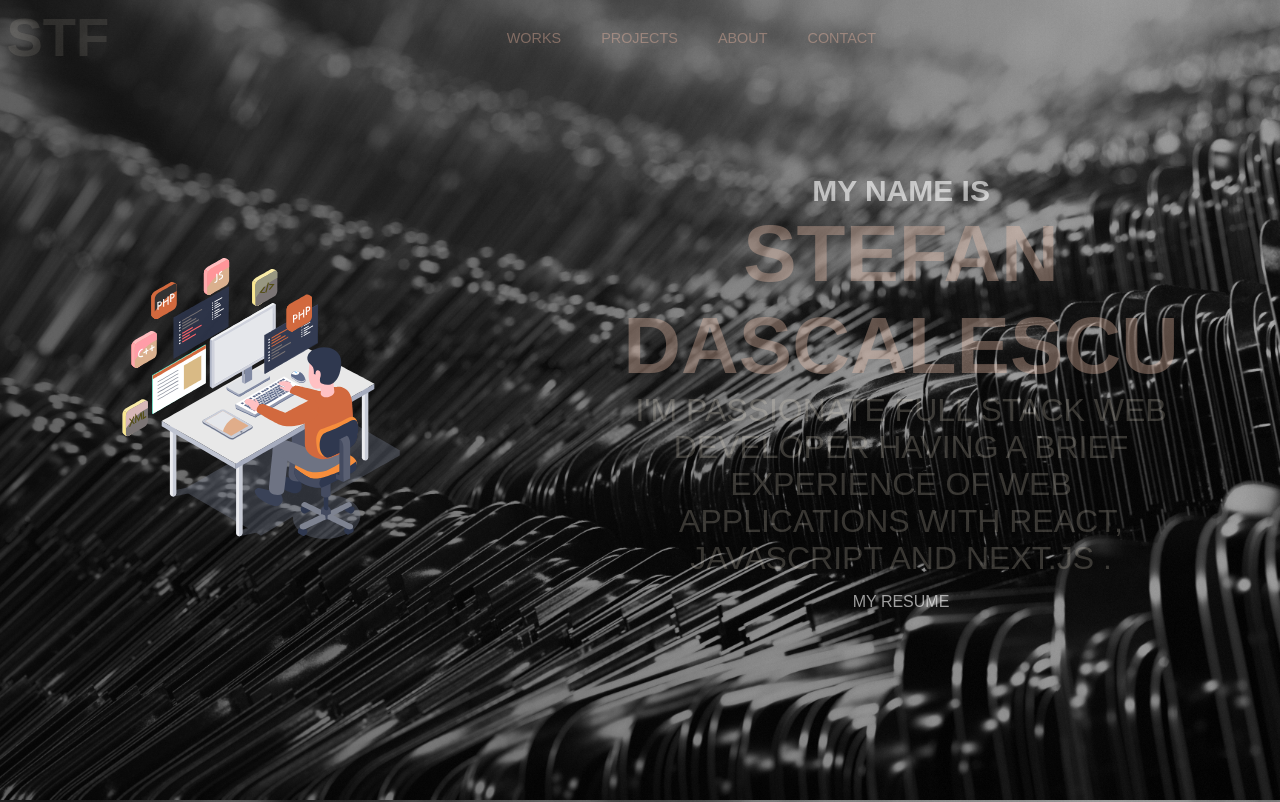
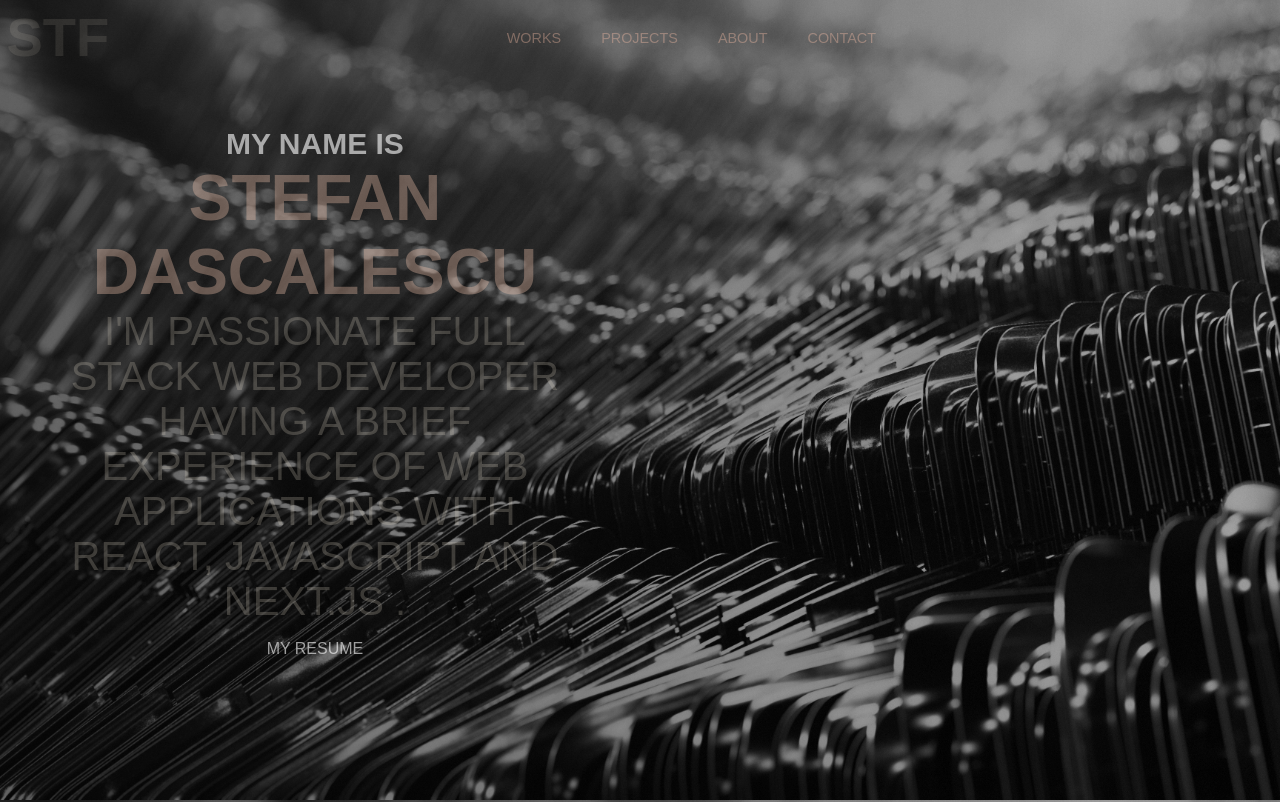
Before and after one commit to StefanDsd/Stefan-React-Portfolio, a React (Create React App) app: page / in a window 1280 px wide. Shown: the top 802 px of the page. Built offline with nearby package versions, Linux system fonts and the light colour scheme.

Commit message:
3th commit

```diff
--- a/src/components/Section.js
+++ b/src/components/Section.js
@@ -14,7 +14,7 @@ const Section = () => {
   return (
     <div className="section">
       <div className="first-lottie">
-        <Coding />
+        <Coding className="lottie"/>
         </div>
       <div>
         <h1 className="main-header">
--- a/src/components/styles/Section.css
+++ b/src/components/styles/Section.css
@@ -7,13 +7,11 @@
   display: flex;
   align-items: center;
   justify-content: space-between;
-  padding-inline: 4rem;
+  /* padding-inline: 4rem; */
 }
+
 .first-lottie {
-  /* width: 25rem;
-  height: 25rem;
-  position: absolute;
-  left: 50%; */
+  /* display: none !important; */
 }
 
 .section > * {
@@ -21,7 +19,7 @@
   max-width: 60ch;
   text-transform: uppercase;
   display: flex;
-  justify-content: center;
+  justify-content: space-between;
   flex-direction: column;
   align-items: center;
   margin: 3rem;
@@ -34,12 +32,12 @@
 }
 .main-header span {
   display: block;
-  font-size: clamp(1rem, 5vw + 1rem, 6rem);
+  font-size: clamp(1rem, 4vw + 1rem, 4rem);
   color: hsl(var(--clr-glass-light));
 }
 
 .main-status {
-  font-size: clamp(0.3rem, 4vw + 0.4rem, 2rem);
+  font-size: clamp(0.3rem, 3vw + 0.4rem, 2.5rem);
   color: hsl(var(--clr-glass-font));
 }
 
@@ -55,6 +53,12 @@
   margin-right: 10rem;
 }
 
+@media (min-width: 768px) {
+    .first-lottie{
+        display: none;
+    }
+}
+
 @media (max-width: 768px) {
   .section {
     display: flex;
```
